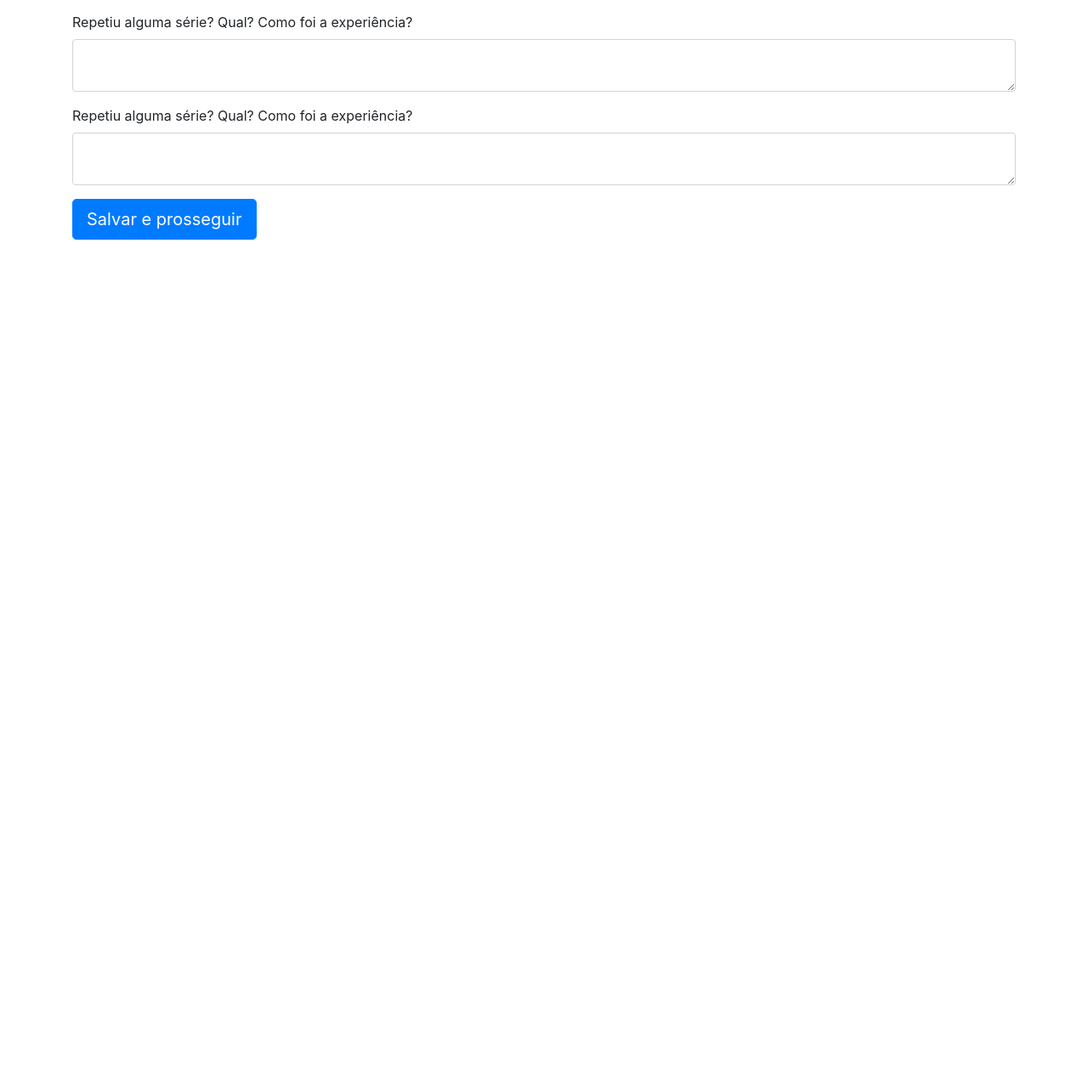
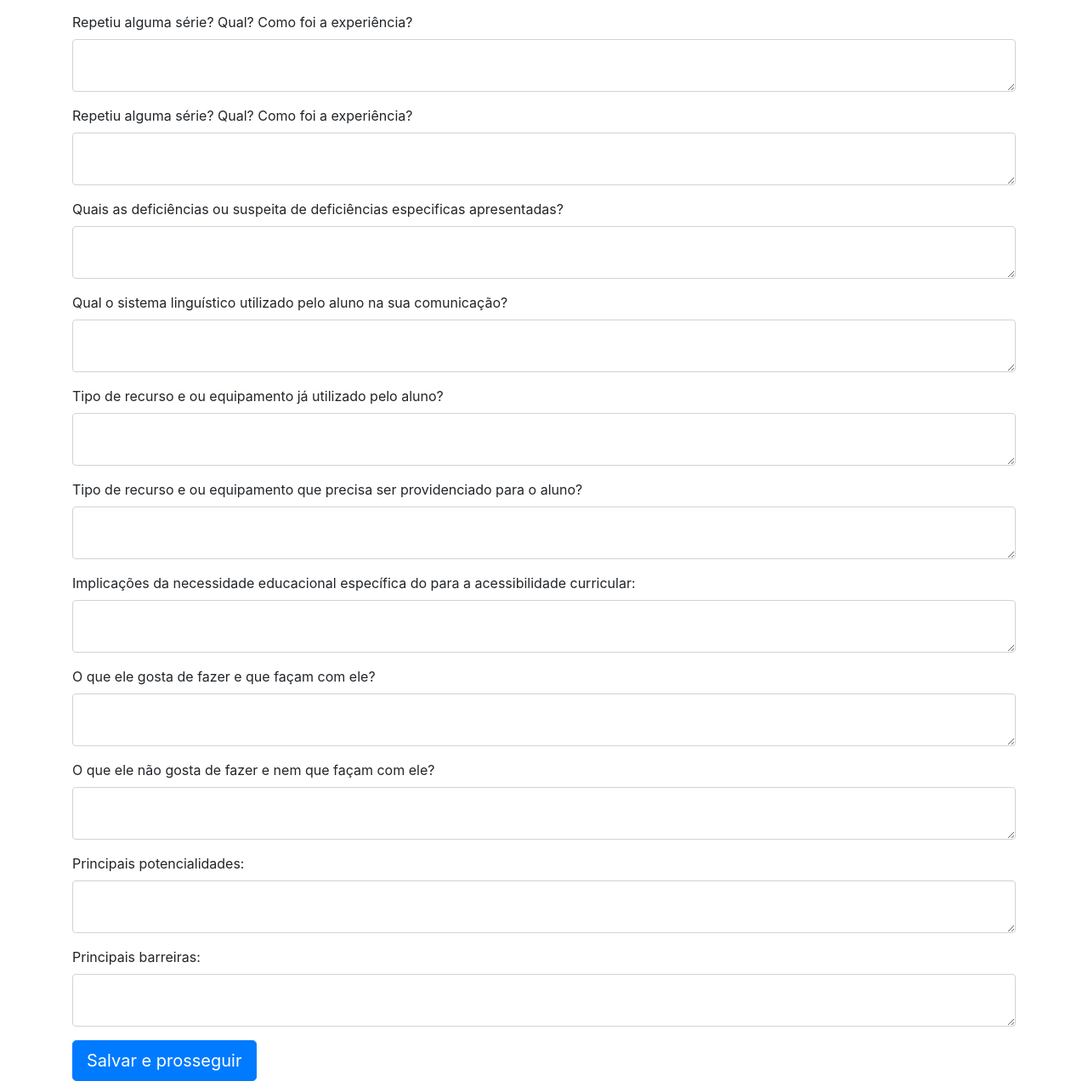
Before and after one commit to daviemmanuel/pei-online, a plain HTML site: page dados.html in a window 1280 px wide. Shown: the part 1014-2286 px from the top of the page at 85% size. Before the commit the page ends 1296 px from the top, so only its background shows below. Drawn offline with nearby package versions, Linux system fonts and the light colour scheme.

Commit message:
modificacoes novas nas pages

```diff
--- a/dados.html
+++ b/dados.html
@@ -118,6 +118,73 @@
         <textarea class="form-control" id="motivoencam" rows="2"></textarea>
       </div>
 
+      <div class="mb-3">
+        <label for="exampleFormControlTextarea1" class="form-label"
+          >Quais as deficiências ou suspeita de deficiências especificas
+          apresentadas?</label
+        >
+        <textarea class="form-control" id="motivoencam" rows="2"></textarea>
+      </div>
+
+      <div class="mb-3">
+        <label for="exampleFormControlTextarea1" class="form-label"
+          >Qual o sistema linguístico utilizado pelo aluno na sua
+          comunicação?</label
+        >
+        <textarea class="form-control" id="motivoencam" rows="2"></textarea>
+      </div>
+
+      <div class="mb-3">
+        <label for="exampleFormControlTextarea1" class="form-label"
+          >Tipo de recurso e ou equipamento já utilizado pelo aluno?</label
+        >
+        <textarea class="form-control" id="motivoencam" rows="2"></textarea>
+      </div>
+
+      <div class="mb-3">
+        <label for="exampleFormControlTextarea1" class="form-label"
+          >Tipo de recurso e ou equipamento que precisa ser providenciado para o
+          aluno?</label
+        >
+        <textarea class="form-control" id="motivoencam" rows="2"></textarea>
+      </div>
+
+      <div class="mb-3">
+        <label for="exampleFormControlTextarea1" class="form-label"
+          >Implicações da necessidade educacional específica do para a
+          acessibilidade curricular:</label
+        >
+        <textarea class="form-control" id="motivoencam" rows="2"></textarea>
+      </div>
+
+      <div class="mb-3">
+        <label for="exampleFormControlTextarea1" class="form-label"
+          >O que ele gosta de fazer e que façam com ele?</label
+        >
+        <textarea class="form-control" id="motivoencam" rows="2"></textarea>
+      </div>
+
+      <div class="mb-3">
+        <label for="exampleFormControlTextarea1" class="form-label"
+          >O que ele não gosta de fazer e nem que façam com ele?</label
+        >
+        <textarea class="form-control" id="motivoencam" rows="2"></textarea>
+      </div>
+
+      <div class="mb-3">
+        <label for="exampleFormControlTextarea1" class="form-label"
+          >Principais potencialidades:</label
+        >
+        <textarea class="form-control" id="motivoencam" rows="2"></textarea>
+      </div>
+
+      <div class="mb-3">
+        <label for="exampleFormControlTextarea1" class="form-label"
+          >Principais barreiras:</label
+        >
+        <textarea class="form-control" id="motivoencam" rows="2"></textarea>
+      </div>
+
       <div>
         <a href="dados.html"
           ><button type="button" class="btn btn-primary btn-lg">
```
Also changed, not shown: index.html (+33 -6 lines).
